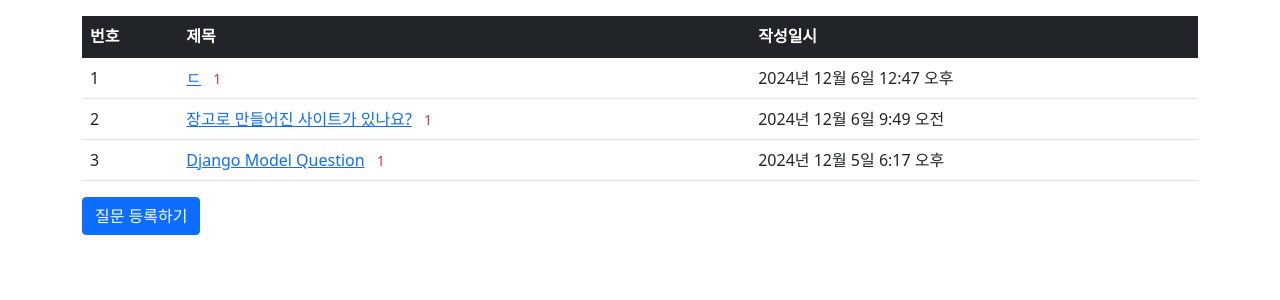
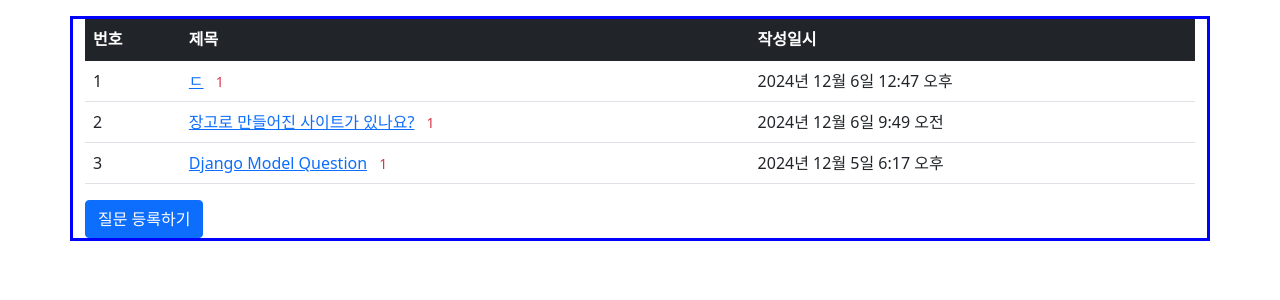
Before and after one commit to dino-21/Django_board_step1-1_crud, a Django app: page /pybo2/ in a window 1280 px wide. Shown: the part 57-357 px from the top of the page. Run offline with Django 5.2, Linux system fonts and the light colour scheme; data comes from the database, SQL or seed files in the repository; some libraries are stand-ins or nearby versions.

Commit message:
Update question_list.html

```diff
--- a/Django_board1/templates/pybo2/question_list.html
+++ b/Django_board1/templates/pybo2/question_list.html
@@ -4,7 +4,7 @@
 {% block content %}
 {% load static %}
 <link rel="stylesheet" type="text/css" href="{% static 'bootstrap.min.css' %}">
-<div class="container my-3">
+<div class="container my-3"  style="border:3px solid blue">
     <table class="table">
         <thead>
         <tr class="table-dark">
```
